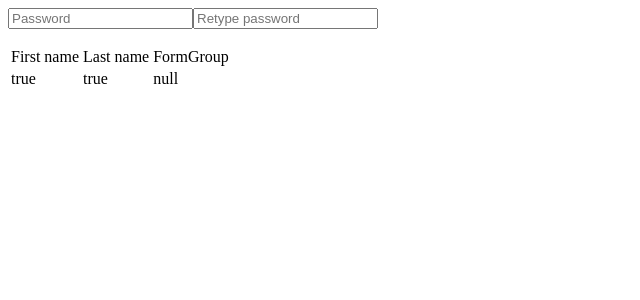
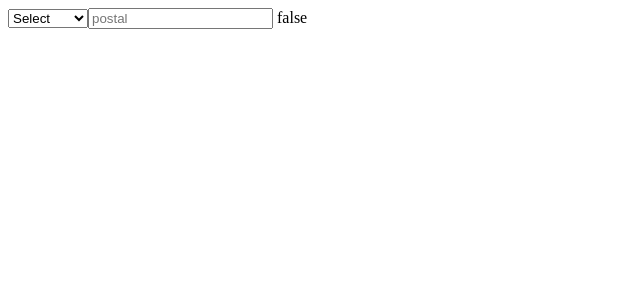
Before and after one commit to profanis/bpb-mastering-angular-reactive-forms, an Angular app: page / in a window 1280 px wide. Shown: the top 300 px of the page, without its empty margins (0-640 px from the left). Built offline with nearby package versions, Linux system fonts and the light colour scheme.

Commit message:
dynamic validators

```diff
--- a/src/app/app.component.html
+++ b/src/app/app.component.html
@@ -1,44 +1,15 @@
 <form [formGroup]="myForm">
 
-  <input  type="text"
-          placeholder="Password"
-          formControlName="password" />
+  <select formControlName="country">
+    <option [ngValue]="null">Select</option>
+    <option>Country 1</option>
+    <option>Country 2</option>
+  </select>
 
 
   <input  type="text"
-          placeholder="Retype password"
-          formControlName="reTypePassword" />
+          placeholder="postal"
+          formControlName="postal" />
 
-  <p>
-    <small *ngIf="myForm.errors?.fieldsDoNotMatch">
-      The fields should have the same value
-    </small>
-  </p>
-
+  {{myForm.valid}}
 </form>
-
-
-<table>
-  <tr>
-    <td>
-      First name
-    </td>
-    <td>
-      Last name
-    </td>
-    <td>
-      FormGroup
-    </td>
-  </tr>
-  <tr>
-    <td>
-      {{ myForm.get('password').valid }}
-    </td>
-    <td>
-      {{ myForm.get('reTypePassword').valid }}
-    </td>
-    <td>
-      {{ myForm.errors | json }}
-    </td>
-  </tr>
-</table>
--- a/src/app/app.component.ts
+++ b/src/app/app.component.ts
@@ -1,5 +1,5 @@
 import { Component, OnDestroy, OnInit } from '@angular/core'
-import { FormBuilder, FormGroup } from '@angular/forms'
+import { FormBuilder, FormGroup, Validators } from '@angular/forms'
 import { Subscription } from 'rxjs'
 
 @Component({
@@ -15,16 +15,27 @@ export class AppComponent implements OnInit, OnDestroy {
 
   ngOnInit() {
     this.myForm = this.fb.group({
-      password: [],
-      reTypePassword: [],
+      country: [null, Validators.required],
+      postal: [],
     })
 
-    this.myFormSubscription = this.myForm.valueChanges.subscribe((formModel) =>
-      console.log(formModel)
-    )
+    this.observeAndAdjustValidators()
   }
 
   ngOnDestroy() {
     this.myFormSubscription?.unsubscribe()
   }
+
+  private observeAndAdjustValidators() {
+    this.myFormSubscription = this.myForm
+      .get('country')
+      .valueChanges.subscribe((country) => {
+        if (country === 'Country 1') {
+          this.myForm.get('postal').setValidators(Validators.required)
+        } else {
+          this.myForm.get('postal').clearValidators()
+        }
+        this.myForm.get('postal').updateValueAndValidity()
+      })
+  }
 }
```
